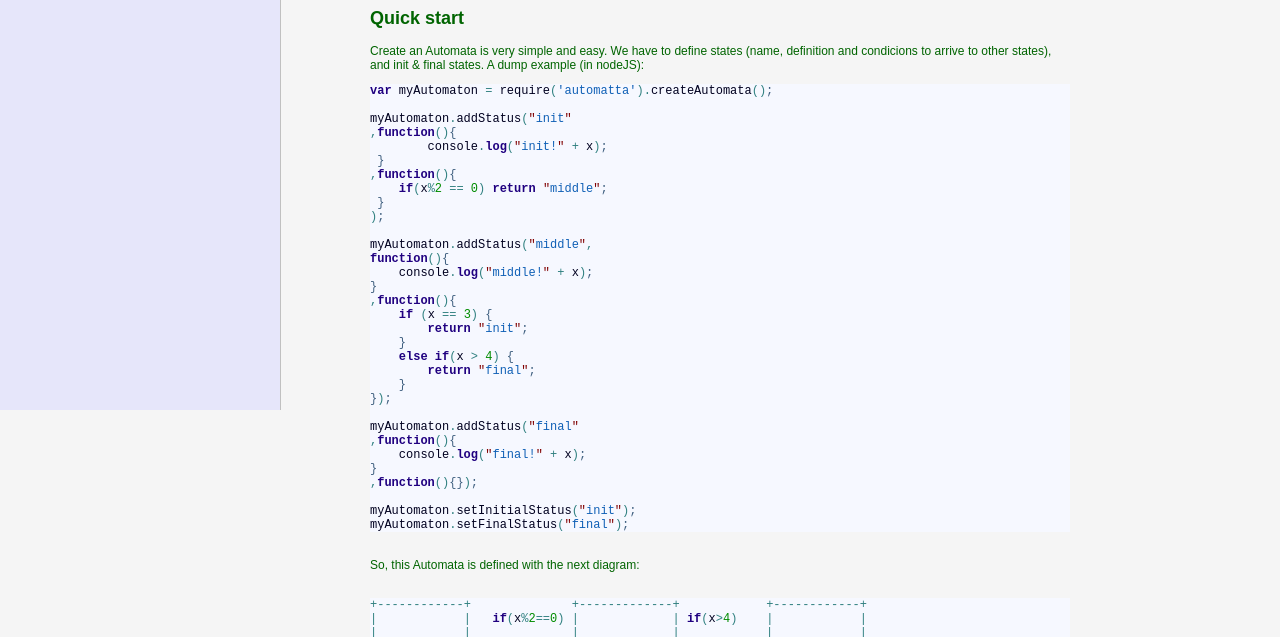
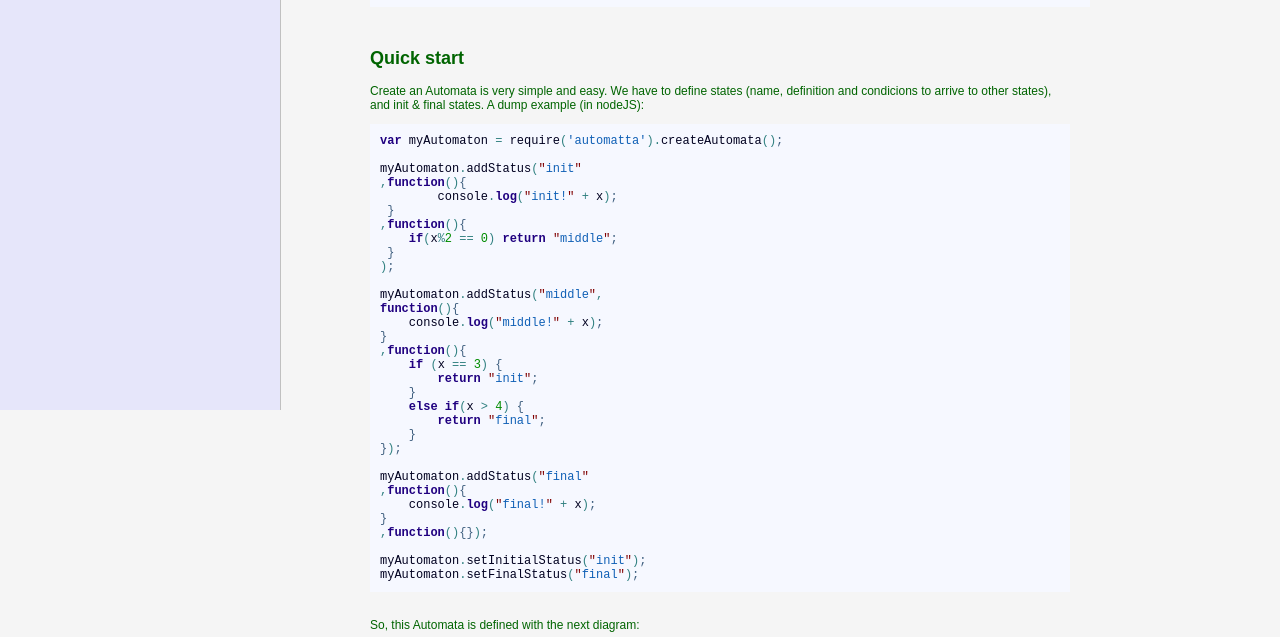
Before and after one commit to frankcortes/Automatta, a plain HTML site: page index.html in a window 1280 px wide. Shown: the part 390-1027 px from the top of the page. Drawn offline with Linux system fonts and the light colour scheme.

Commit message:
code with padding 10px

```diff
--- a/css/index.css
+++ b/css/index.css
@@ -30,6 +30,10 @@ b {
 	width:62%;
 	margin-left:360px;
 	float:left;
+}
+
+pre {
+	padding:10px;
 }
 
 h1 {
```
